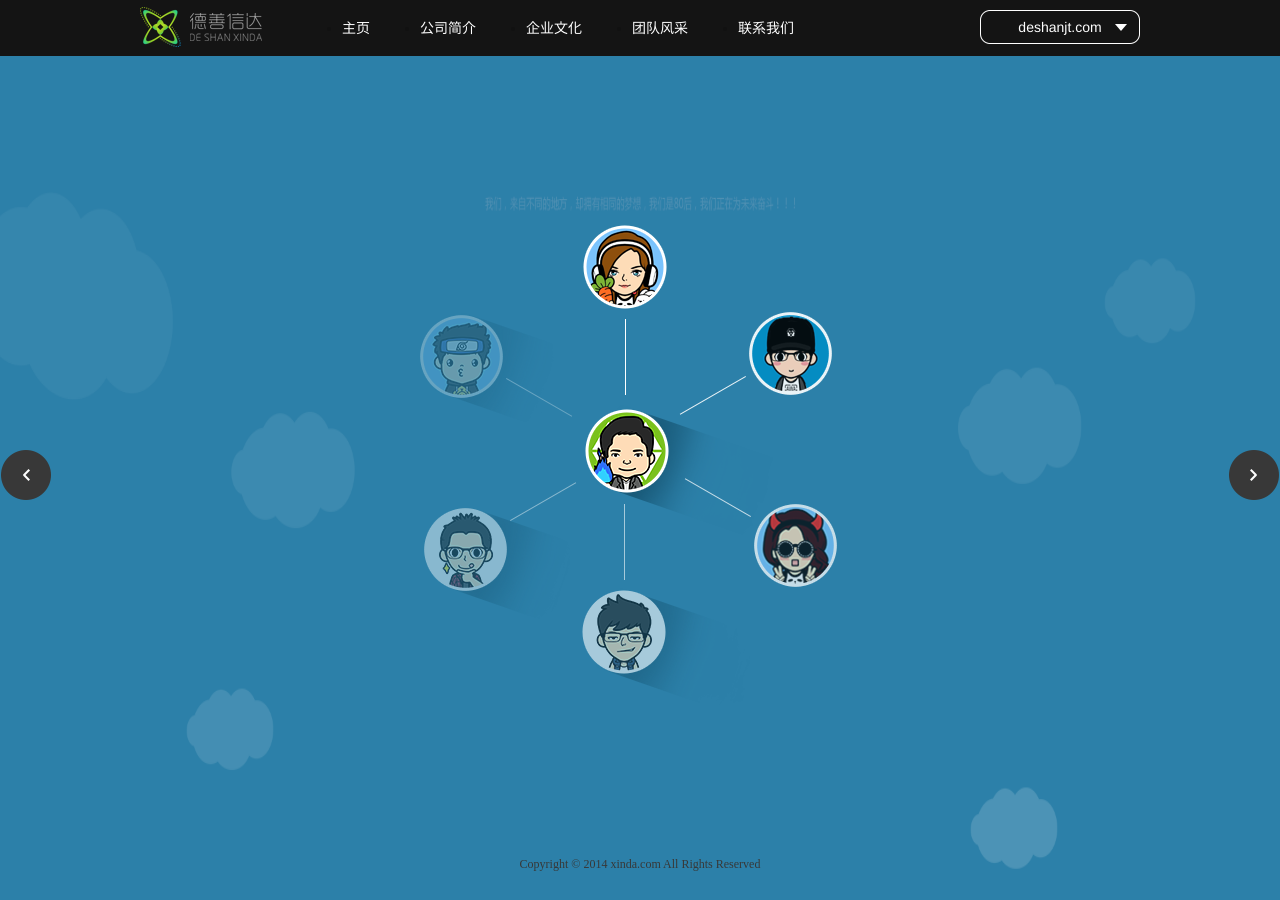
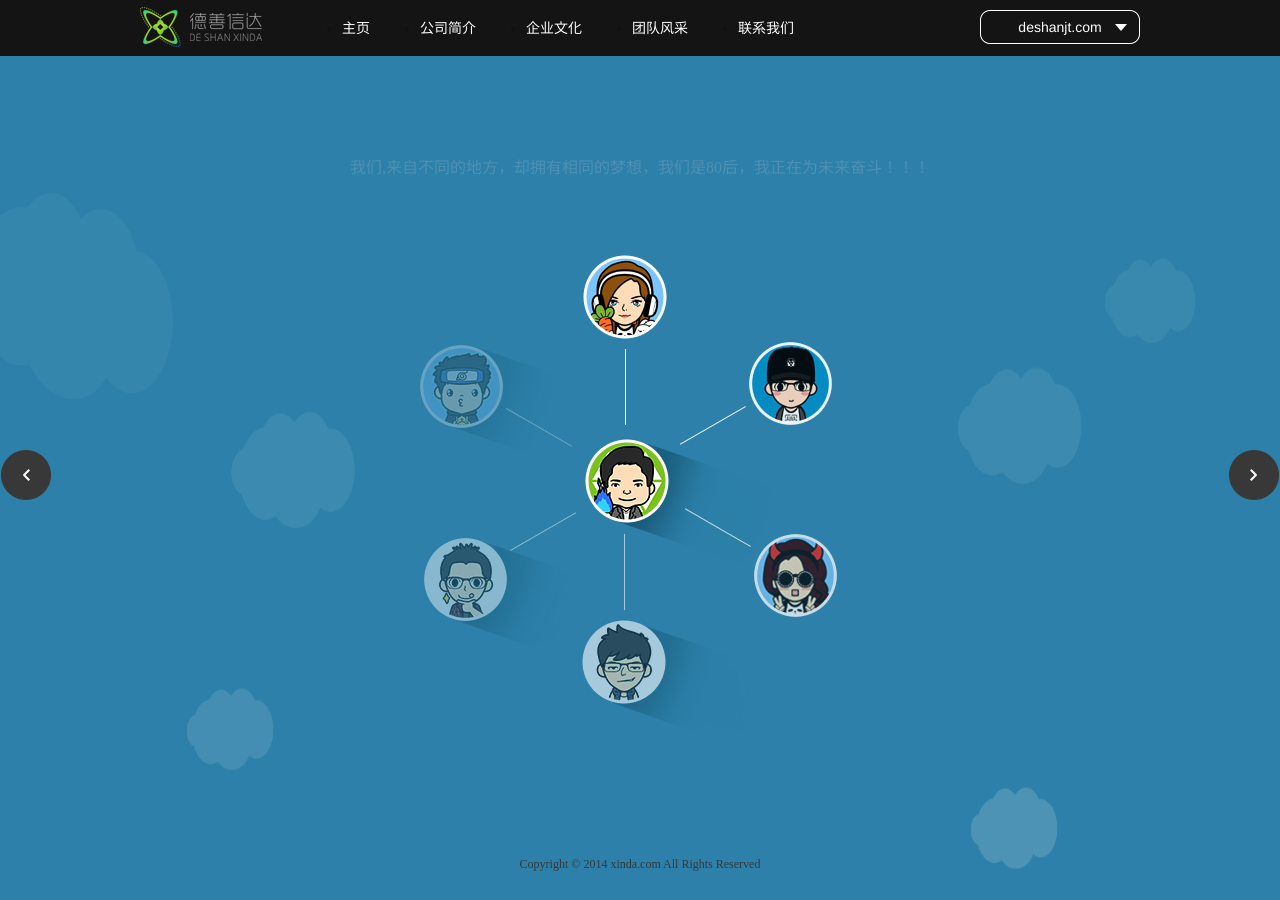
Before and after one commit to jacksongblack/deshanxd_official_webstite, a Jekyll site: the page built from team.html, in a window 1280 px wide. Built offline with Jekyll 4.4.1, drawn with Linux system fonts in a browser that asks for light colours.

Commit message:
修改团队宣言位置

```diff
--- a/css/page.scss
+++ b/css/page.scss
@@ -131,10 +131,10 @@ $black-color:      #141414;
           }
 
           .page-team-menber {
-              @extend %page-position-base ;
+              position: relative;
               opacity: 1;
               z-index: 1;
-              top: 25%;
+              top: 175px;
               width: 393px;
               height: 453px;
               left: 0;
@@ -185,6 +185,18 @@ $black-color:      #141414;
               z-index: 2;
               background: $black-color;
               opacity: 0.9;
+          }
+          .page-team-manifesto {
+              position: relative;
+              top: 100px;
+              left: 0;
+              right: 0;
+              margin: 0 auto;
+              p {
+                  font-family: 微软雅黑;
+                  color: #4f90b3;
+                  font-size: 16px;
+              }
           }
           .page-team-list {
               display: none;
--- a/team.html
+++ b/team.html
@@ -11,6 +11,9 @@ pageName : team
             </div>
               <div class="page-team-list-background"></div>
         <div class="site-content">
+            <div class="page-team-manifesto">
+             <p>我们,来自不同的地方，却拥有相同的梦想，我们是80后，我正在为未来奋斗！！！ </p>
+            </div>
             <div class="page-team-menber">
                 <a href="#" class="page-yezhong-radius" img-url="images/yezong.png"><img  src="images/yezhong_radius.png"></a>
                 <a href="#" class="page-fengpei-radius" img-url="images/fengpei.png"><img  src="images/fengpei_radius.png"></a>
```
Also changed, not shown: images/line.png, images/team_background.png.
